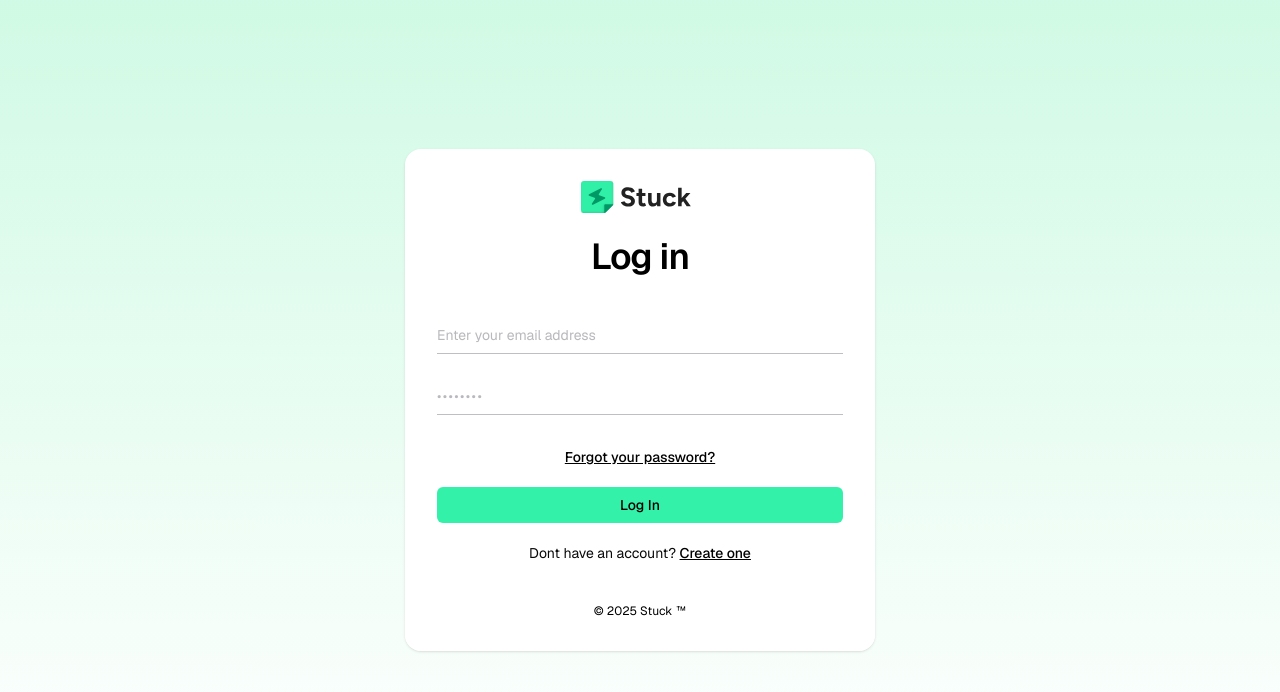
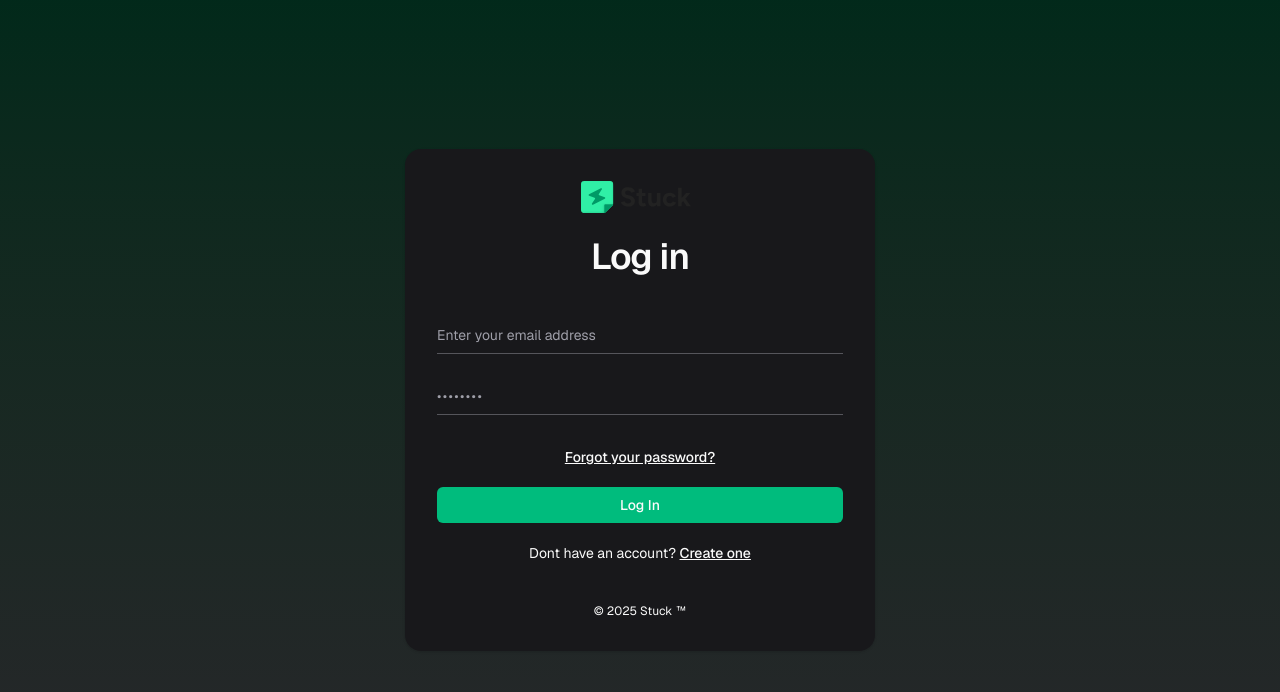
Before and after one commit to elsatafilajj/react-internship-project, a React (Vite) app: page /login in a window 1280 px wide. Shown: the top 692 px of the page. Built offline with nearby package versions, Linux system fonts and the light colour scheme; no server answers.

Commit message:
fix/get changes on colors adapting dark mode

```diff
--- a/src/components/ForgotPasswordForm/index.tsx
+++ b/src/components/ForgotPasswordForm/index.tsx
@@ -58,7 +58,7 @@ export const ForgotPasswordForm = () => {
         </div>
       ) : (
         <div>
-          <h2 className="text-[16px] text-black mb-8">
+          <h2 className="text-[16px] text-foreground mb-8">
             Enter you email and we'll send you a link to reset your password
           </h2>
 
@@ -73,7 +73,7 @@ export const ForgotPasswordForm = () => {
               error={getFormikError(formik, 'email')}
             />
 
-            <p className="text-sm text-center text-black ">
+            <p className="text-sm text-center text-foreground ">
               Go back to{' '}
               <Link to={RouteNames.Login} className="font-medium underline">
                 Login
--- a/src/components/LoginForm/index.tsx
+++ b/src/components/LoginForm/index.tsx
@@ -44,7 +44,7 @@ export const LoginForm = () => {
   return (
     <>
       <div className="flex items-center flex-col justify-center">
-        <h1 className="text-3xl font-semibold leading-wide tracking-tight text-black md:text-4xl">
+        <h1 className="text-3xl font-semibold leading-wide tracking-tight text-foreground md:text-4xl">
           Log in
         </h1>
       </div>
@@ -72,7 +72,7 @@ export const LoginForm = () => {
         <div className="flex text-sm flex-col space-y-5 items-center justify-between">
           <Link
             to={RouteNames.ForgotPassword}
-            className="font-medium text-black underline"
+            className="font-medium text-foreground underline"
           >
             Forgot your password?
           </Link>
@@ -83,11 +83,11 @@ export const LoginForm = () => {
           >
             Log In
           </Button>
-          <p>
+          <p className="text-foreground">
             Dont have an account?{' '}
             <Link
               to={RouteNames.Register}
-              className="font-medium text-black underline"
+              className="font-medium text-foreground underline"
             >
               Create one
             </Link>
--- a/src/components/RegisterForm/index.tsx
+++ b/src/components/RegisterForm/index.tsx
@@ -43,7 +43,7 @@ export const RegisterForm = () => {
   return (
     <>
       <div className="flex items-center flex-col justify-center">
-        <h1 className="text-3xl font-semibold leading-wide tracking-tight text-black md:text-4xl">
+        <h1 className="text-3xl font-semibold leading-wide tracking-tight text-foreground md:text-4xl">
           Create an account
         </h1>
       </div>
@@ -94,7 +94,7 @@ export const RegisterForm = () => {
           error={getFormikError(formik, 'passwordConfirm')}
         />
         <div className="flex text-xs  flex-col space-y-5 items-center justify-between">
-          <div className="text-sm text-black text-center">
+          <div className="text-sm text-foreground text-center">
             Already have an account?{' '}
             <Link to={RouteNames.Login} className="font-medium  underline">
               Log in
--- a/src/components/ui/button.tsx
+++ b/src/components/ui/button.tsx
@@ -5,12 +5,12 @@ import * as React from 'react';
 import { cn } from '@/lib/utils';
 
 const buttonVariants = cva(
-
   "inline-flex items-center  justify-center gap-2 whitespace-nowrap rounded-md text-sm font-medium transition-all disabled:pointer-events-none disabled:opacity-50 [&_svg]:pointer-events-none [&_svg:not([class*='size-'])]:size-4 shrink-0 [&_svg]:shrink-0 outline-none focus-visible:border-ring focus-visible:ring-ring/50 focus-visible:ring-[3px] aria-invalid:ring-destructive/20 dark:aria-invalid:ring-destructive/40 aria-invalid:border-destructive",
   {
     variants: {
       variant: {
-        default: 'w-full bg-primary hover:bg-primary-foreground text-black',
+        default:
+          'w-full bg-primary hover:bg-primary-foreground text-foreground',
         destructive:
           'bg-destructive text-white shadow-xs hover:bg-destructive/90 focus-visible:ring-destructive/20 dark:focus-visible:ring-destructive/40 dark:bg-destructive/60',
         outline:
--- a/src/components/ui/input.tsx
+++ b/src/components/ui/input.tsx
@@ -43,7 +43,7 @@ export function Input(
       {label && (
         <label
           htmlFor={name}
-          className="block mb-2 text-sm font-medium text-black"
+          className="block mb-2 text-sm font-medium text-foreground"
         >
           {label}
         </label>
@@ -57,7 +57,7 @@ export function Input(
           onChange={onChange as React.ChangeEventHandler<HTMLTextAreaElement>}
           data-slot="input"
           className={cn(
-            'bg-transparent border-b border-muted-foreground/45 text-black placeholder:text-muted-foreground/50 text-sm rounded-lg focus:ring-0 focus:border-primary w-full p-2.5  shadow-xs outline-none transition-[color,box-shadow] active:bg-transparent ',
+            'bg-transparent border-b border-muted-foreground/45 text-foreground placeholder:text-muted-foreground text-sm rounded-lg focus:ring-0 focus:border-primary w-full p-2.5  shadow-xs outline-none transition-[color,box-shadow] active:bg-transparent ',
             className,
           )}
           {...(rest as React.TextareaHTMLAttributes<HTMLTextAreaElement>)}
@@ -71,8 +71,8 @@ export function Input(
           onChange={onChange as React.ChangeEventHandler<HTMLInputElement>}
           data-slot="input"
           className={cn(
-            'w-full px-0 py-2 text-black text-sm bg-transparent border-b border-muted-foreground/45',
-            'placeholder:text-muted-foreground/50 active:bg-transparent focus:outline-none focus:border-primary focus:text-black',
+            'w-full px-0 py-2 text-foreground text-sm bg-transparent border-b border-muted-foreground/45',
+            'placeholder:text-muted-foreground active:bg-transparent focus:outline-none focus:border-primary ',
             'transition-all duration-300 ease-in-out',
             'focus:ring-0 focus:shadow-2xs focus:shadow-primary',
             className,
--- a/src/layouts/AuthLayout/index.tsx
+++ b/src/layouts/AuthLayout/index.tsx
@@ -6,20 +6,20 @@ import { RouteWrapper } from '@/routes/RouteWrapper';
 export const AuthLayout = () => {
   return (
     <RouteWrapper isAuthenticationPage>
-      <div className="bg-gradient-to-b from-background to-white dark:bg-gray-100">
+      <div className="bg-gradient-to-b from-background to-secondary dark">
         <div className="flex flex-col items-center justify-center px-6 py-8 mx-auto h-screen lg:py-0">
-          <div className="max-w-[470px] w-full rounded-2xl shadow dark:border md:mt-0 xl:p-0">
-            <div className="p-6 space-y-4 md:space-y-10 sm:p-8 bg-white rounded-2xl flex flex-col">
+          <div className="max-w-[470px] w-full rounded-2xl shadow md:mt-0 xl:p-0">
+            <div className="p-6 space-y-4 md:space-y-10 sm:p-8 bg-card rounded-2xl flex flex-col">
               <a
                 href="#"
-                className="flex self-center items-center mb-6 text-5xl font-semibold text-gray-900 dark:text-white"
+                className="flex self-center items-center mb-6 text-5xl font-semibold "
               >
                 <img className="w-auto h-8 mr-2" src={logoFull} alt="logo" />
               </a>
 
               <Outlet />
 
-              <p className="text-center text-xs text-black">
+              <p className="text-center text-xs text-foreground">
                 © {new Date().getFullYear()} Stuck ™
               </p>
             </div>
--- a/src/styles/index.css
+++ b/src/styles/index.css
@@ -78,7 +78,7 @@
 }
 
 .dark {
-  --background: oklch(0.141 0.005 285.823);
+  --background: oklch(25% 0.052 163.051);
   --foreground: oklch(0.985 0 0);
   --card: oklch(0.21 0.006 285.885);
   --card-foreground: oklch(0.985 0 0);
@@ -94,7 +94,7 @@
   --accent-foreground: oklch(0.985 0 0);
   --destructive: oklch(0.704 0.191 22.216);
   --border: oklch(1 0 0 / 10%);
-
+  --input: oklch(0.3 0.02 161.18);
   --ring: oklch(0.527 0.154 150.069);
   --chart-1: oklch(0.488 0.243 264.376);
   --chart-2: oklch(0.696 0.17 162.48);
```
